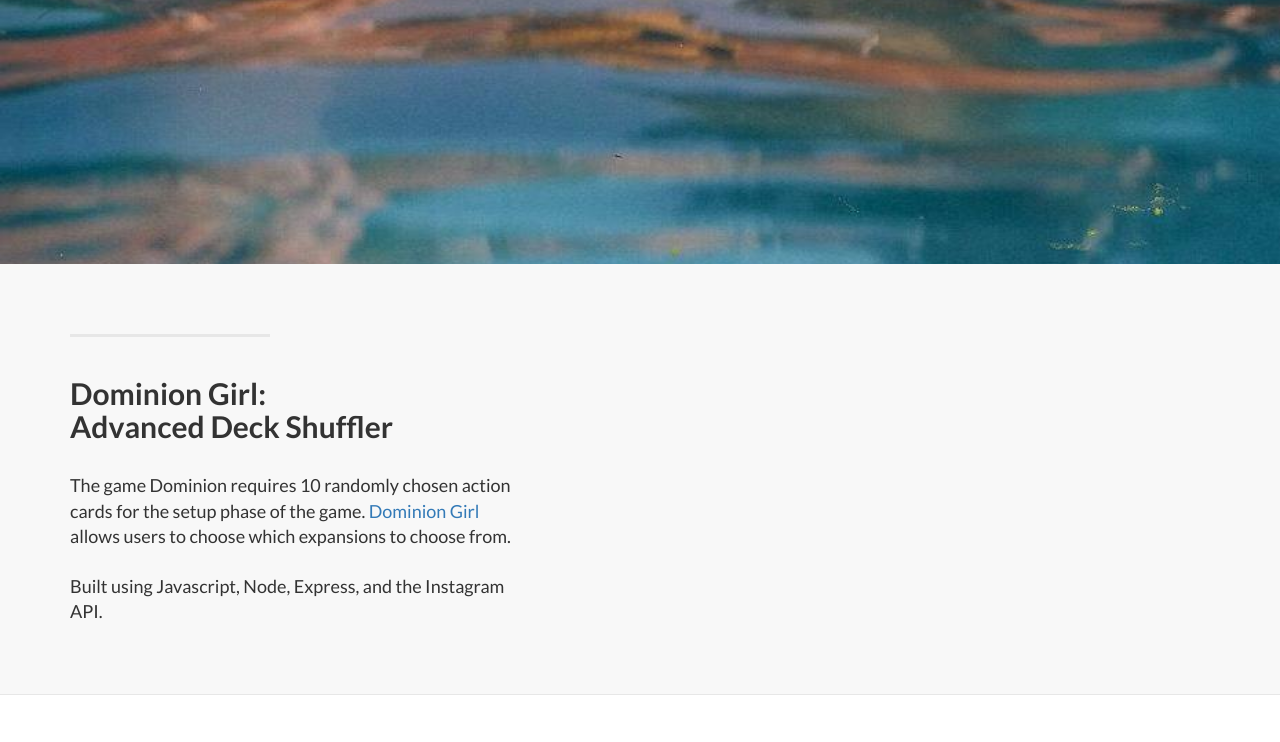
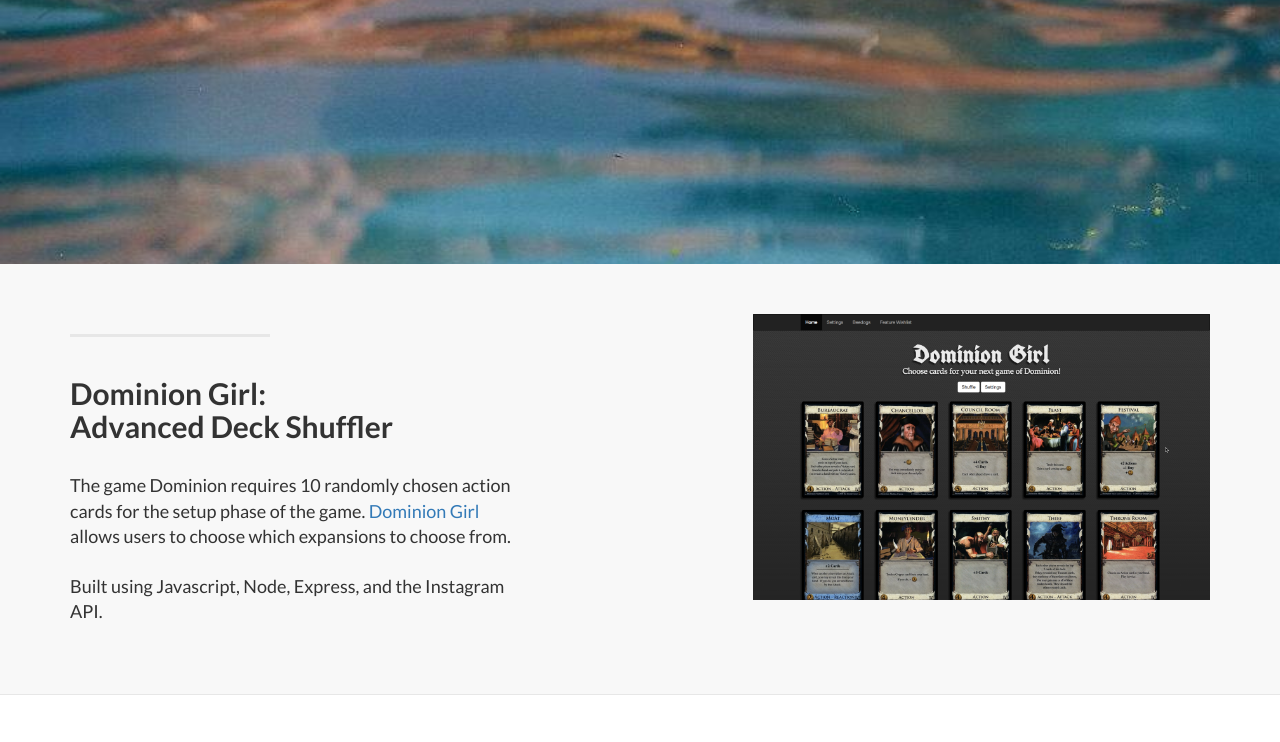
Before and after one commit to jungledre/jungledre.github.io, a plain HTML site: page index.html in a window 1280 px wide. Shown: the part 513-1255 px from the top of the page. Drawn offline with Linux system fonts and the light colour scheme.

Commit message:
image update

```diff
--- a/index.html
+++ b/index.html
@@ -110,7 +110,7 @@
                     <p class="lead">The game Dominion requires 10 randomly chosen action cards for the setup phase of the game. <a target="_blank" href="http://dominiongirl.herokuapp.com//">Dominion Girl</a> allows users to choose which expansions to choose from.<br><br>Built using Javascript, Node, Express, and the Instagram API.</p>
                 </div>
                 <div class="col-lg-5 col-lg-offset-2 col-sm-6">
-                    <img class="img-responsive" src="img/dominiongirl.jpg" alt="">
+                    <img class="img-responsive" src="img/dominiongirl.png" alt="">
                 </div>
             </div>
 
```
